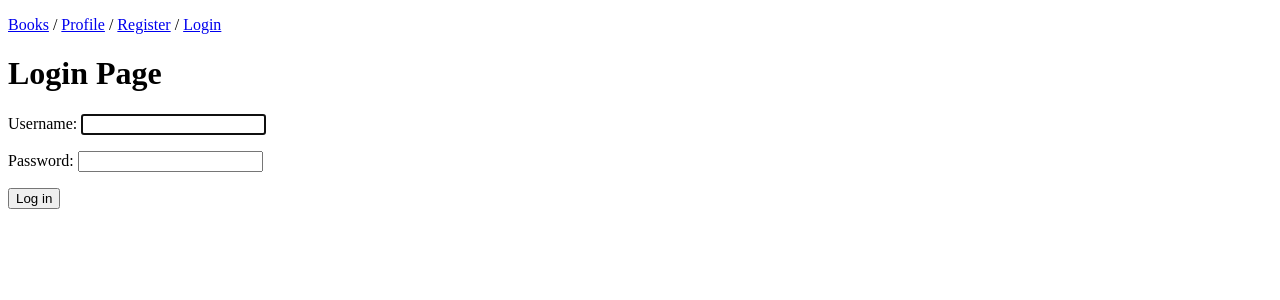
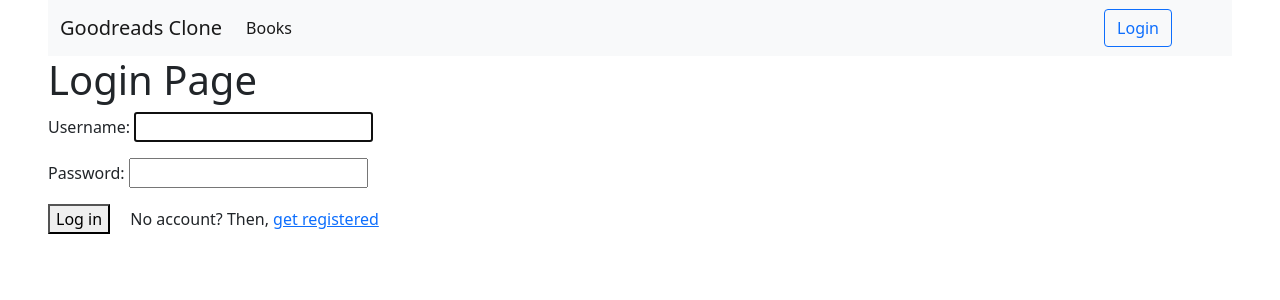
Before and after one commit to rahmonov/goodreads-clone, a Django app: page /users/login/ in a window 1280 px wide. Shown: the top 300 px of the page. Run offline with Django 4.2, Linux system fonts and the light colour scheme.

Commit message:
Boostrap setup

```diff
--- a/templates/base.html
+++ b/templates/base.html
@@ -3,29 +3,63 @@
 <head>
     <meta charset="UTF-8">
     <title>{% block title %}Goodreads Clone{% endblock %}</title>
+
+    <!-- CSS only -->
+    <link href="https://cdn.jsdelivr.net/npm/bootstrap@5.1.3/dist/css/bootstrap.min.css" rel="stylesheet" integrity="sha384-1BmE4kWBq78iYhFldvKuhfTAU6auU8tT94WrHftjDbrCEXSU1oBoqyl2QvZ6jIW3" crossorigin="anonymous">
 </head>
-<body>
+<body class="mx-5">
 
-<p>
-    <a href="{% url 'books:list' %}">Books</a> /  <a href="{% url 'users:profile' %}">Profile</a>
-    /  <a href="{% url 'users:register' %}">Register</a>
+<nav class="navbar navbar-expand-lg navbar-light bg-light">
+  <div class="container-fluid">
+    <a class="navbar-brand" href="{% url 'landing_page' %}">Goodreads Clone</a>
 
-    {% if request.user.is_authenticated %}
-        /  <a href="{% url 'users:logout' %}">Logout</a>
-    {% else %}
-        /  <a href="{% url 'users:login' %}">Login</a>
-    {% endif %}
-</p>
+    <button class="navbar-toggler" type="button" data-bs-toggle="collapse" data-bs-target="#navbarSupportedContent" aria-controls="navbarSupportedContent" aria-expanded="false" aria-label="Toggle navigation">
+      <span class="navbar-toggler-icon"></span>
+    </button>
+    <div class="collapse navbar-collapse" id="navbarSupportedContent">
+
+      <ul class="navbar-nav me-auto mb-2 mb-lg-0">
+        <li class="nav-item">
+          <a class="nav-link active" aria-current="page" href="{% url 'books:list' %}">Books</a>
+        </li>
+      </ul>
+
+      <div class="me-5">
+          {% if request.user.is_authenticated %}
+              <ul class="navbar-nav">
+                  <li class="nav-item dropdown">
+                      <a class="nav-link dropdown-toggle" href="#" id="navbarDropdown" role="button" data-bs-toggle="dropdown" aria-expanded="false">
+                          {{ request.user.username }}
+                      </a>
+                      <ul class="dropdown-menu" aria-labelledby="navbarDropdown">
+                        <li><a class="dropdown-item" href="{% url 'users:profile' %}">Profile</a></li>
+                        <li><hr class="dropdown-divider"></li>
+                        <li><a class="dropdown-item" href="{% url 'users:logout' %}">Log out</a></li>
+                      </ul>
+                  </li>
+              </ul>
+          {% else %}
+              <a class="btn btn-outline-primary" href="{% url 'users:login' %}">Login</a>
+          {% endif %}
+      </div>
+    </div>
+  </div>
+</nav>
 
 {% if messages %}
-
-    {% for message in messages %}
-        <span class="{{ message.tags }}">{{ message }}</span>
-    {% endfor %}
+    <div class="mt-4">
+        {% for message in messages %}
+            <div class="alert alert-{{ message.tags }}" role="alert">
+                {{ message }}
+            </div>
+        {% endfor %}
+    </div>
 
 {% endif %}
 
 {% block content %}{% endblock %}
 
+<!-- JavaScript Bundle with Popper -->
+<script src="https://cdn.jsdelivr.net/npm/bootstrap@5.1.3/dist/js/bootstrap.bundle.min.js" integrity="sha384-ka7Sk0Gln4gmtz2MlQnikT1wXgYsOg+OMhuP+IlRH9sENBO0LRn5q+8nbTov4+1p" crossorigin="anonymous"></script>
 </body>
 </html>
--- a/users/templates/users/login.html
+++ b/users/templates/users/login.html
@@ -9,6 +9,6 @@
         {% csrf_token %}
         {{ login_form.as_p }}
 
-        <button>Log in</button>
+        <button>Log in</button>  <span class="ms-3">No account? Then, <a href="{% url 'users:register' %}">get registered</a></span>
     </form>
 {% endblock %}
```
